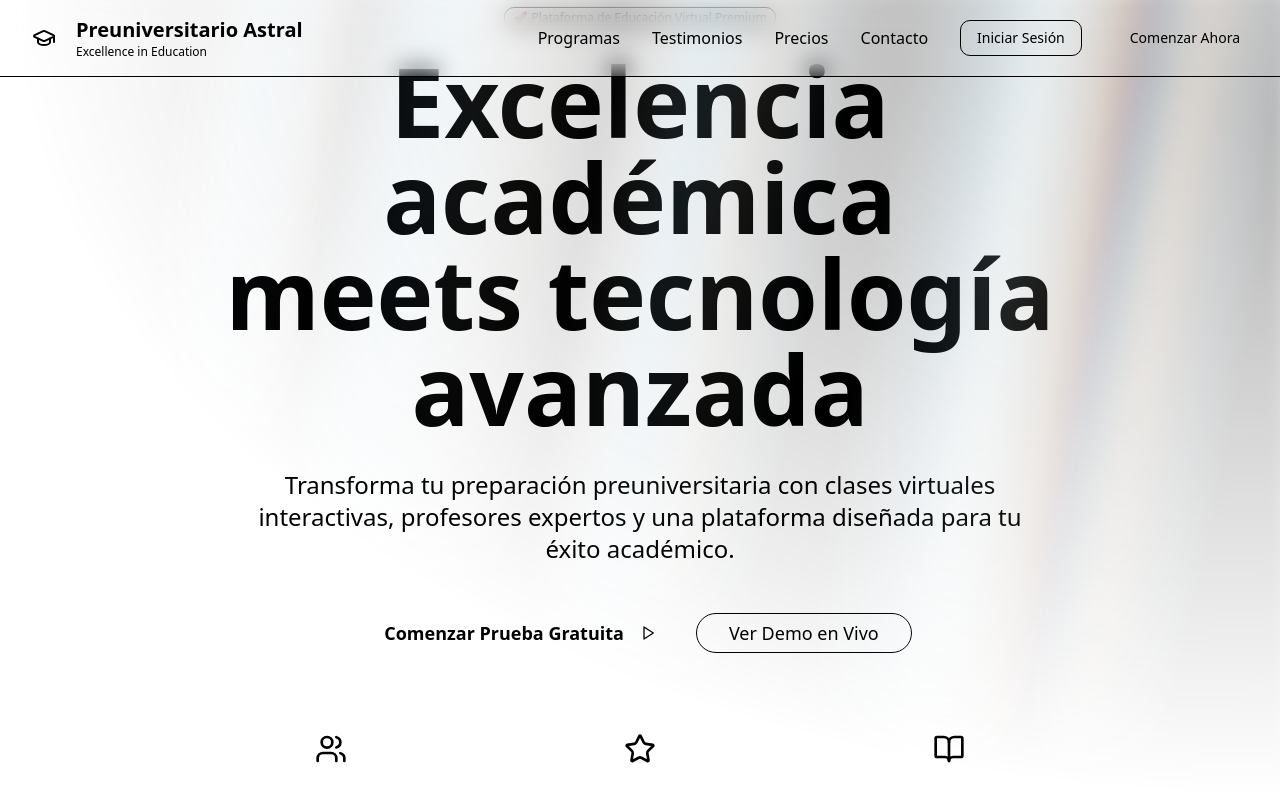
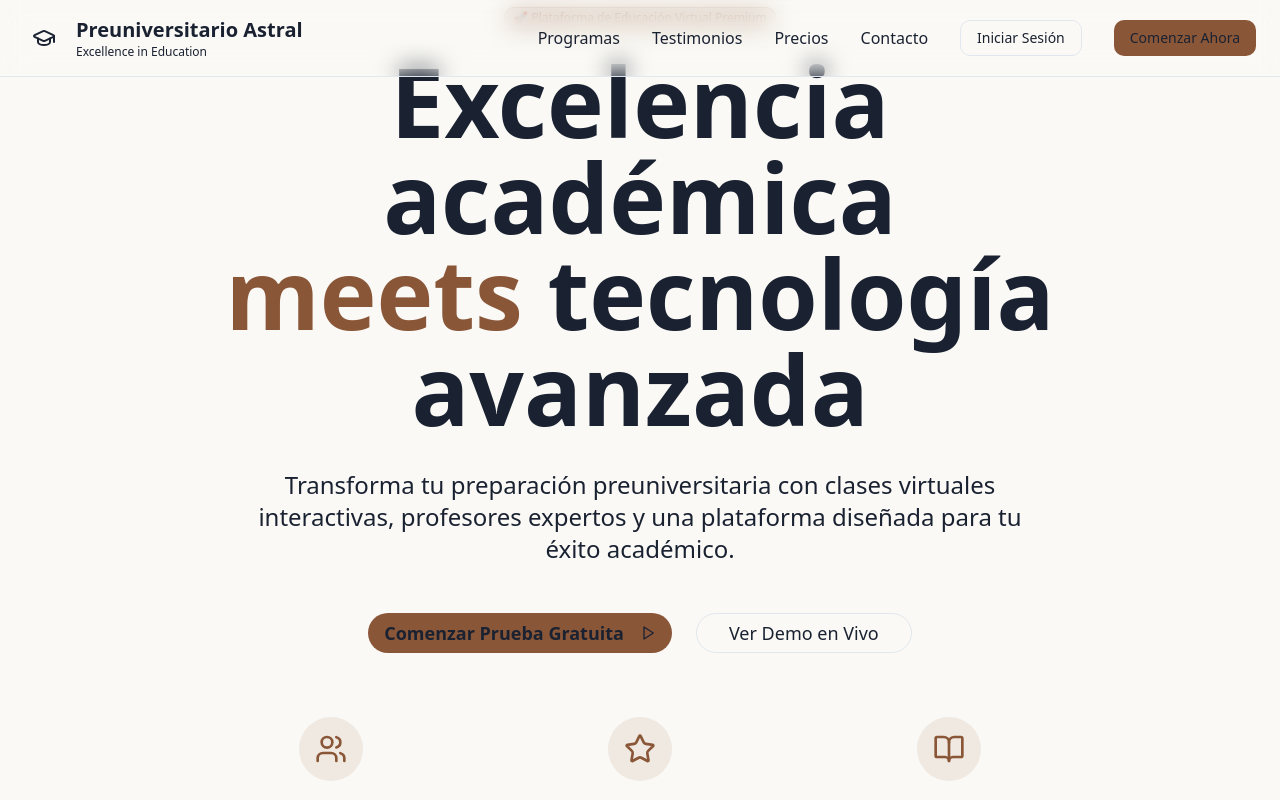
Before and after one commit to hinoki-ai/preuniversitario-astral, a Next.js app: page / in a window 1280 px wide. Shown: the top 800 px of the page. Built offline with nearby package versions, Linux system fonts and the light colour scheme; no server answers; a web font is replaced by a local one.

Commit message:
Update globals.css to use HSL color format
- Convert hex color values to HSL format for better CSS custom property support
- Add proper hsl() wrapper functions for color variables
- Improve color system consistency and maintainability

```diff
--- a/app/globals.css
+++ b/app/globals.css
@@ -6,75 +6,79 @@
 
 :root {
   /* Educational Brand Colors */
-  --cream: #faf8f5;
-  --deep-blue: #1a2332;
-  --accent: #8b5a3c;
-  --sage: #6b7280;
+  --cream: 45 33% 97%;
+  --deep-blue: 220 31% 15%;
+  --accent: 22 42% 38%;
+  --sage: 214 9% 46%;
   --transparent: transparent;
 
   /* Semantic Design Tokens */
   --background: var(--cream);
   --foreground: var(--deep-blue);
-  --card: #ffffff;
+  --card: 0 0% 100%;
   --card-foreground: var(--deep-blue);
-  --popover: #ffffff;
+  --popover: 0 0% 100%;
   --popover-foreground: var(--deep-blue);
   --primary: var(--deep-blue);
   --primary-foreground: var(--cream);
-  --secondary: #f8f9fa;
+  --secondary: 210 17% 98%;
   --secondary-foreground: var(--deep-blue);
-  --muted: #f1f3f4;
+  --muted: 210 14% 96%;
   --muted-foreground: var(--sage);
   --accent-color: var(--accent);
   --accent-foreground: var(--cream);
-  --destructive: #dc2626;
-  --destructive-foreground: #ffffff;
-  --border: #e5e7eb;
-  --input: #e5e7eb;
+  --destructive: 0 84% 60%;
+  --destructive-foreground: 0 0% 100%;
+  --border: 214 32% 91%;
+  --input: 214 32% 91%;
   --ring: var(--accent);
+  --success: 142 71% 45%;
+  --success-foreground: 0 0% 100%;
   --chart-1: var(--accent);
   --chart-2: var(--deep-blue);
   --chart-3: var(--sage);
-  --chart-4: #f59e0b;
-  --chart-5: #10b981;
+  --chart-4: 38 92% 50%;
+  --chart-5: 160 84% 39%;
   --radius: 0.75rem;
   --sidebar: var(--cream);
   --sidebar-foreground: var(--deep-blue);
   --sidebar-primary: var(--deep-blue);
   --sidebar-primary-foreground: var(--cream);
-  --sidebar-accent: #f8f9fa;
+  --sidebar-accent: 210 17% 98%;
   --sidebar-accent-foreground: var(--deep-blue);
-  --sidebar-border: #e5e7eb;
+  --sidebar-border: 214 32% 91%;
   --sidebar-ring: var(--accent);
 }
 
 .dark {
   --background: var(--deep-blue);
   --foreground: var(--cream);
-  --card: #2a3441;
+  --card: 220 26% 18%;
   --card-foreground: var(--cream);
-  --popover: #2a3441;
+  --popover: 220 26% 18%;
   --popover-foreground: var(--cream);
   --primary: var(--cream);
   --primary-foreground: var(--deep-blue);
-  --secondary: #374151;
+  --secondary: 217 33% 17%;
   --secondary-foreground: var(--cream);
-  --muted: #374151;
-  --muted-foreground: #9ca3af;
+  --muted: 217 33% 17%;
+  --muted-foreground: 215 16% 47%;
   --accent-color: var(--accent);
   --accent-foreground: var(--cream);
-  --destructive: #ef4444;
+  --success: 142 71% 45%;
+  --success-foreground: 0 0% 100%;
+  --destructive: 0 63% 31%;
   --destructive-foreground: var(--cream);
-  --border: #374151;
-  --input: #374151;
+  --border: 217 33% 17%;
+  --input: 217 33% 17%;
   --ring: var(--accent);
-  --sidebar: #1f2937;
+  --sidebar: 222 47% 11%;
   --sidebar-foreground: var(--cream);
   --sidebar-primary: var(--accent);
   --sidebar-primary-foreground: var(--cream);
-  --sidebar-accent: #374151;
+  --sidebar-accent: 217 33% 17%;
   --sidebar-accent-foreground: var(--cream);
-  --sidebar-border: #374151;
+  --sidebar-border: 217 33% 17%;
   --sidebar-ring: var(--accent);
 }
 
@@ -84,46 +88,48 @@
   --font-serif: ui-serif, Georgia, Cambria, 'Times New Roman', Times, serif;
 
   /* Colors */
-  --color-cream: var(--cream);
-  --color-deep-blue: var(--deep-blue);
-  --color-accent: var(--accent);
-  --color-sage: var(--sage);
-  --color-background: var(--background);
-  --color-foreground: var(--foreground);
-  --color-card: var(--card);
-  --color-card-foreground: var(--card-foreground);
-  --color-popover: var(--popover);
-  --color-popover-foreground: var(--popover-foreground);
-  --color-primary: var(--primary);
-  --color-primary-foreground: var(--primary-foreground);
-  --color-secondary: var(--secondary);
-  --color-secondary-foreground: var(--secondary-foreground);
-  --color-muted: var(--muted);
-  --color-muted-foreground: var(--muted-foreground);
-  --color-accent: var(--accent-color);
-  --color-accent-foreground: var(--accent-foreground);
-  --color-destructive: var(--destructive);
-  --color-destructive-foreground: var(--destructive-foreground);
-  --color-border: var(--border);
-  --color-input: var(--input);
-  --color-ring: var(--ring);
-  --color-chart-1: var(--chart-1);
-  --color-chart-2: var(--chart-2);
-  --color-chart-3: var(--chart-3);
-  --color-chart-4: var(--chart-4);
-  --color-chart-5: var(--chart-5);
+  --color-cream: hsl(var(--cream));
+  --color-deep-blue: hsl(var(--deep-blue));
+  --color-accent: hsl(var(--accent));
+  --color-sage: hsl(var(--sage));
+  --color-background: hsl(var(--background));
+  --color-foreground: hsl(var(--foreground));
+  --color-card: hsl(var(--card));
+  --color-card-foreground: hsl(var(--card-foreground));
+  --color-popover: hsl(var(--popover));
+  --color-popover-foreground: hsl(var(--popover-foreground));
+  --color-primary: hsl(var(--primary));
+  --color-primary-foreground: hsl(var(--primary-foreground));
+  --color-secondary: hsl(var(--secondary));
+  --color-secondary-foreground: hsl(var(--secondary-foreground));
+  --color-muted: hsl(var(--muted));
+  --color-muted-foreground: hsl(var(--muted-foreground));
+  --color-accent: hsl(var(--accent-color));
+  --color-accent-foreground: hsl(var(--accent-foreground));
+  --color-success: hsl(var(--success));
+  --color-success-foreground: hsl(var(--success-foreground));
+  --color-destructive: hsl(var(--destructive));
+  --color-destructive-foreground: hsl(var(--destructive-foreground));
+  --color-border: hsl(var(--border));
+  --color-input: hsl(var(--input));
+  --color-ring: hsl(var(--ring));
+  --color-chart-1: hsl(var(--chart-1));
+  --color-chart-2: hsl(var(--chart-2));
+  --color-chart-3: hsl(var(--chart-3));
+  --color-chart-4: hsl(var(--chart-4));
+  --color-chart-5: hsl(var(--chart-5));
   --radius-sm: calc(var(--radius) - 4px);
   --radius-md: calc(var(--radius) - 2px);
   --radius-lg: var(--radius);
   --radius-xl: calc(var(--radius) + 4px);
-  --color-sidebar: var(--sidebar);
-  --color-sidebar-foreground: var(--sidebar-foreground);
-  --color-sidebar-primary: var(--sidebar-primary);
-  --color-sidebar-primary-foreground: var(--sidebar-primary-foreground);
-  --color-sidebar-accent: var(--sidebar-accent);
-  --color-sidebar-accent-foreground: var(--sidebar-accent-foreground);
-  --color-sidebar-border: var(--sidebar-border);
-  --color-sidebar-ring: var(--sidebar-ring);
+  --color-sidebar: hsl(var(--sidebar));
+  --color-sidebar-foreground: hsl(var(--sidebar-foreground));
+  --color-sidebar-primary: hsl(var(--sidebar-primary));
+  --color-sidebar-primary-foreground: hsl(var(--sidebar-primary-foreground));
+  --color-sidebar-accent: hsl(var(--sidebar-accent));
+  --color-sidebar-accent-foreground: hsl(var(--sidebar-accent-foreground));
+  --color-sidebar-border: hsl(var(--sidebar-border));
+  --color-sidebar-ring: hsl(var(--sidebar-ring));
 
   /* Aurora Animation */
   --animation-aurora: aurora 60s linear infinite;
```
